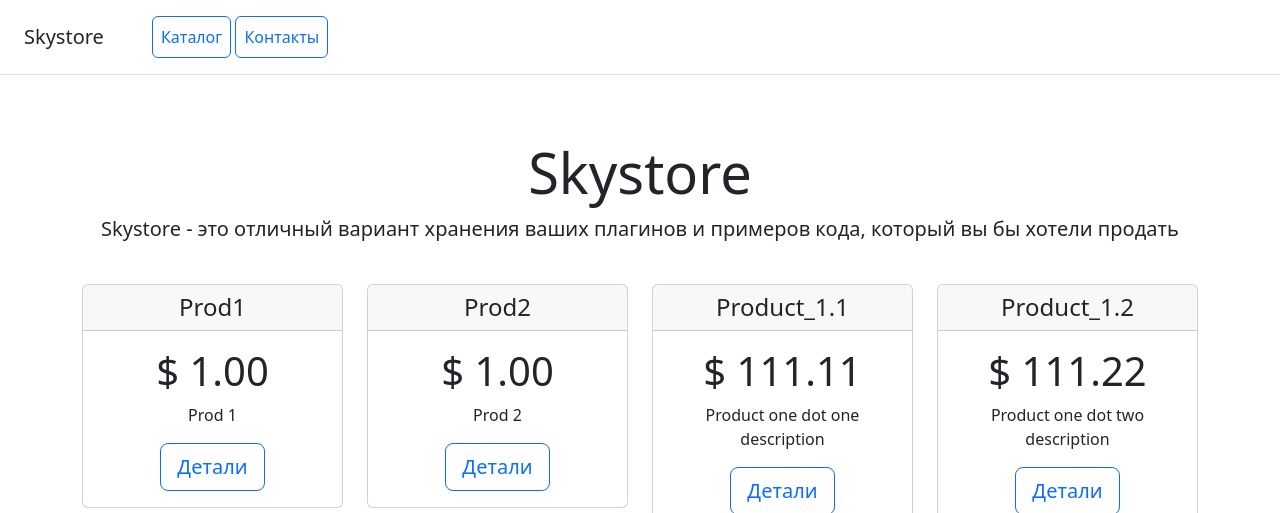
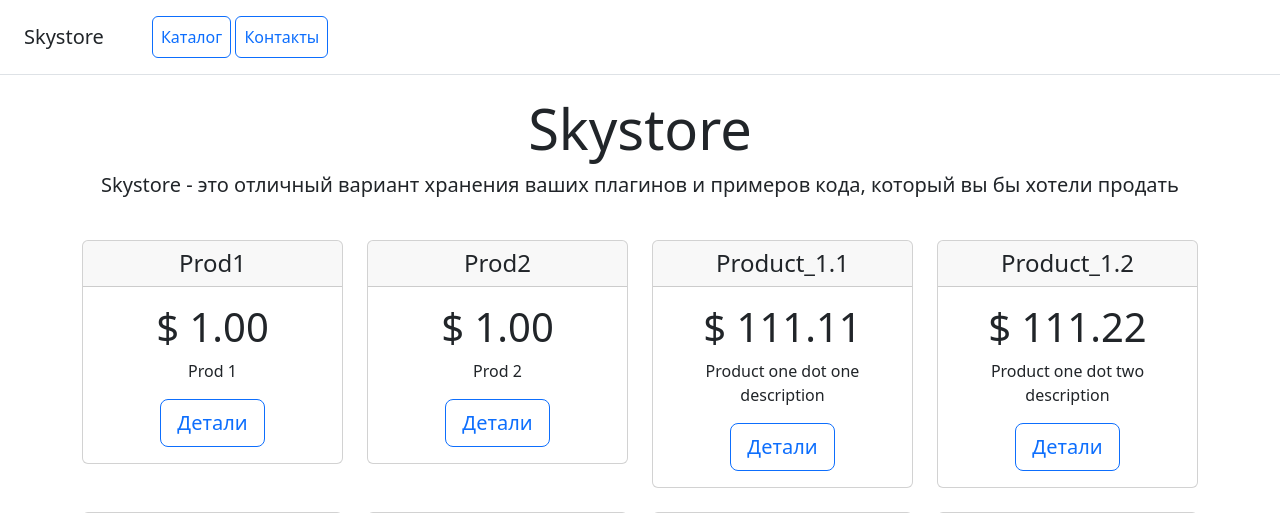
Before and after one commit to tray-46/e-shop, a Django app: page /home/ in a window 1280 px wide. Shown: the top 513 px of the page. Run offline with Django 5.2, Linux system fonts and the light colour scheme; data comes from the database, SQL or seed files in the repository; some libraries are stand-ins or nearby versions.

Commit message:
header inc added

```diff
--- a/catalog/templates/catalog/includes/inc_header.html
+++ b/catalog/templates/catalog/includes/inc_header.html
@@ -1,4 +1,4 @@
-<div class="pricing-header px-3 py-3 pt-md-5 pb-md-4 mx-auto text-center">
+<div class="pricing-header px-3 py-1 pt-md-1 pb-md-4 mx-auto text-center">
     <h1 class="display-4">Skystore</h1>
     <p class="lead">Skystore - это отличный вариант хранения ваших плагинов и примеров кода, который вы бы хотели
         продать</p>
```
